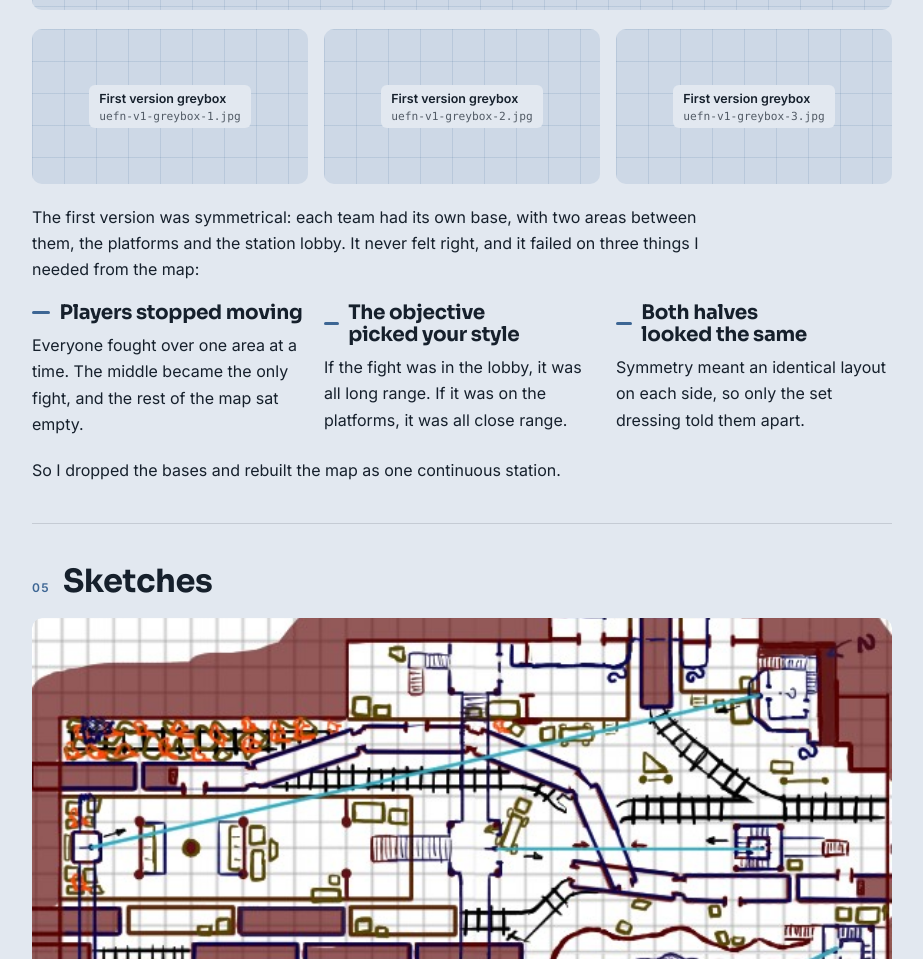
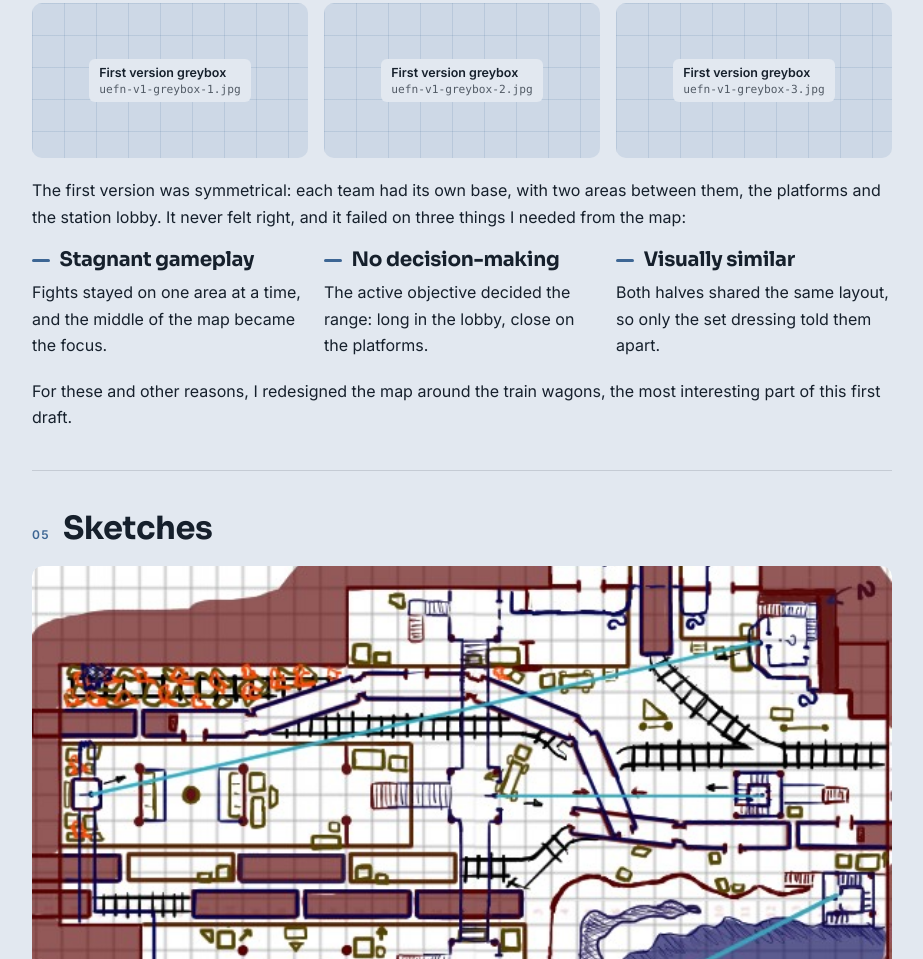
Before and after one commit to cristianAngelicchio/cristianangelicchio.github.io, a plain HTML site: page project-1.html in a window 1280 px wide. Shown: the part 2570-3529 px from the top of the page, without its empty margins (312-1235 px from the left). Drawn offline with Linux system fonts and the light colour scheme.

Commit message:
Add files via upload

```diff
--- a/project-1.html
+++ b/project-1.html
@@ -3,7 +3,7 @@
 <head>
 <meta charset="utf-8">
 <meta name="viewport" content="width=device-width, initial-scale=1, viewport-fit=cover">
-<title>Level Full Breakdown</title>
+<title>FPS Multiplayer Level Breakdown · Cris Angelicchio</title>
 <meta name="claude:viewport-fit-sides" content="cover">
 <link rel="stylesheet" href="https://fonts.googleapis.com/css2?family=Sora:wght@600;700;800&family=Inter:wght@400;500;600&display=swap">
 <style>
@@ -163,7 +163,7 @@ li::marker { color: var(--sa); }
 figure { margin: 0; display: grid; gap: .45rem; }
 figcaption { font-size: .9rem; opacity: .85; }
 figcaption b { color: var(--sa); margin-right: .35rem; }
-.reflect { margin-top: 2.5rem; padding: 1.25rem 1.4rem; border-left: 4px solid var(--sa); background: var(--ss); border-radius: 0 10px 10px 0; max-width: 72ch; }
+.reflect { margin-top: 2.5rem; padding: 1.25rem 1.4rem; border-left: 4px solid var(--sa); background: var(--ss); border-radius: 0 10px 10px 0; }
 .reflect .eyebrow { color: var(--sa); display: block; margin-bottom: .3rem; }
 .play { display: inline-flex; margin-top: 1rem; font-weight: 600; color: var(--sa); text-decoration: none; }
 .play:hover { text-decoration: underline; }
@@ -219,7 +219,7 @@ footer .avail i { width: 8px; height: 8px; border-radius: 50%; background: #3ecf
 .fb-sec:first-child { border-top: 0; padding-top: 0; }
 .fb-sec > h2 { font-size: clamp(1.5rem, 3vw, 2rem); display: flex; gap: .8rem; align-items: baseline; }
 .fb-sec > h2 small { font-family: var(--body); font-size: .75rem; font-weight: 600; letter-spacing: .12em; color: var(--sa); }
-.fb-sec p { max-width: 70ch; }
+.fb-sec p { max-width: none; }
 #fb-tech .sec > p { margin-bottom: .9rem; opacity: .9; }
 .opt { font-size: .75rem; font-weight: 600; letter-spacing: .08em; text-transform: uppercase; border: 1px dashed var(--sa); color: var(--sa); border-radius: 4px; padding: .05rem .4rem; margin-left: .4rem; vertical-align: middle; }
 .g2 { display: grid; grid-template-columns: repeat(2, minmax(0,1fr)); gap: 1rem; }
@@ -322,7 +322,7 @@ figure { grid-template-columns: minmax(0, 1fr); }
           <div><span>Role</span><b>Level Designer</b></div><div><span>Engine</span><b>UEFN</b></div><div><span>Team</span><b>Solo</b></div>
           <div><span>Genre</span><b>FPS - 6v6 Team Deathmatch</b></div><div><span>Duration</span><b>1 month</b></div><div><span>Year</span><b>2026</b></div>
         </div>
-        <p>A 6v6 Team Deathmatch map built in UEFN, set in a realistic train station. Players have to keep moving around the level and fight over unique weapons and timed objectives. Each area plays and looks different, with some built for close-range fights and others for long range.</p>
+        <p>A 6v6 Team Deathmatch map built in UEFN, set in a realistic train station. Players have to keep moving around the level and fight over unique weapons and timed objectives. Each area is designed to play and look different.</p>
       </section>
 
       <section class="fb-sec" id="fb-goal"><h2><small>02</small>Goal</h2>
@@ -339,11 +339,11 @@ figure { grid-template-columns: minmax(0, 1fr); }
         <div class="g3"><figure><div class="ph" data-file="uefn-v1-greybox-1"><span>First version greybox<small>uefn-v1-greybox-1.jpg</small></span></div></figure><figure><div class="ph" data-file="uefn-v1-greybox-2"><span>First version greybox<small>uefn-v1-greybox-2.jpg</small></span></div></figure><figure><div class="ph" data-file="uefn-v1-greybox-3"><span>First version greybox<small>uefn-v1-greybox-3.jpg</small></span></div></figure></div>
         <p>The first version was symmetrical: each team had its own base, with two areas between them, the platforms and the station lobby. It never felt right, and it failed on three things I needed from the map:</p>
         <div class="g3">
-          <div class="sec"><h3>Players stopped moving</h3><p>Everyone fought over one area at a time. The middle became the only fight, and the rest of the map sat empty.</p></div>
-          <div class="sec"><h3>The objective picked your style</h3><p>If the fight was in the lobby, it was all long range. If it was on the platforms, it was all close range.</p></div>
-          <div class="sec"><h3>Both halves looked the same</h3><p>Symmetry meant an identical layout on each side, so only the set dressing told them apart.</p></div>
+          <div class="sec"><h3>Stagnant gameplay</h3><p>Fights stayed on one area at a time, and the middle of the map became the focus.</p></div>
+          <div class="sec"><h3>No decision-making</h3><p>The active objective decided the range: long in the lobby, close on the platforms.</p></div>
+          <div class="sec"><h3>Visually similar</h3><p>Both halves shared the same layout, so only the set dressing told them apart.</p></div>
         </div>
-        <p>So I dropped the bases and rebuilt the map as one continuous station.</p>
+        <p>For these and other reasons, I redesigned the map around the train wagons, the most interesting part of this first draft.</p>
       </section>
 
       <section class="fb-sec" id="fb-layout"><h2><small>05</small>Sketches</h2>
@@ -358,12 +358,12 @@ figure { grid-template-columns: minmax(0, 1fr); }
       <section class="fb-sec" id="fb-compare"><h2><small>06</small>Greybox → final</h2>
         <p>The same shots in greybox and final. Drag each image to compare.</p>
         <div class="cmp-row" style="grid-template-columns:1fr">
+          <div class="cmp"><div class="ph a" data-file="uefn-greybox-3"><span>Greybox 3<small>uefn-greybox-3.jpg</small></span></div><div class="ph b" data-file="uefn-final-3"><span>Final 3<small>uefn-final-3.jpg</small></span></div><input type="range" min="0" max="100" value="50" aria-label="Compare greybox and final, shot 3"></div>
+          <p>Fixed: [what changed].</p>
           <div class="cmp"><div class="ph a" data-file="uefn-greybox-1"><span>Greybox 1<small>uefn-greybox-1.jpg</small></span></div><div class="ph b" data-file="uefn-final-1"><span>Final 1<small>uefn-final-1.jpg</small></span></div><input type="range" min="0" max="100" value="50" aria-label="Compare greybox and final, shot 1"></div>
           <p>Fixed: sightlines at the window, readability and flow on the footbridge stairs.</p>
           <div class="cmp"><div class="ph a" data-file="uefn-greybox-2"><span>Greybox 2<small>uefn-greybox-2.jpg</small></span></div><div class="ph b" data-file="uefn-final-2"><span>Final 2<small>uefn-final-2.jpg</small></span></div><input type="range" min="0" max="100" value="50" aria-label="Compare greybox and final, shot 2"></div>
           <p>Fixed: movement around the mountains, sightlines near the water tower.</p>
-          <div class="cmp"><div class="ph a" data-file="uefn-greybox-3"><span>Greybox 3<small>uefn-greybox-3.jpg</small></span></div><div class="ph b" data-file="uefn-final-3"><span>Final 3<small>uefn-final-3.jpg</small></span></div><input type="range" min="0" max="100" value="50" aria-label="Compare greybox and final, shot 3"></div>
-          <p>Fixed: [what changed].</p>
         </div>
       </section>
 
```
Also changed, not shown: index.html (+1 -1 lines), project-2.html (+3 -3 lines).
